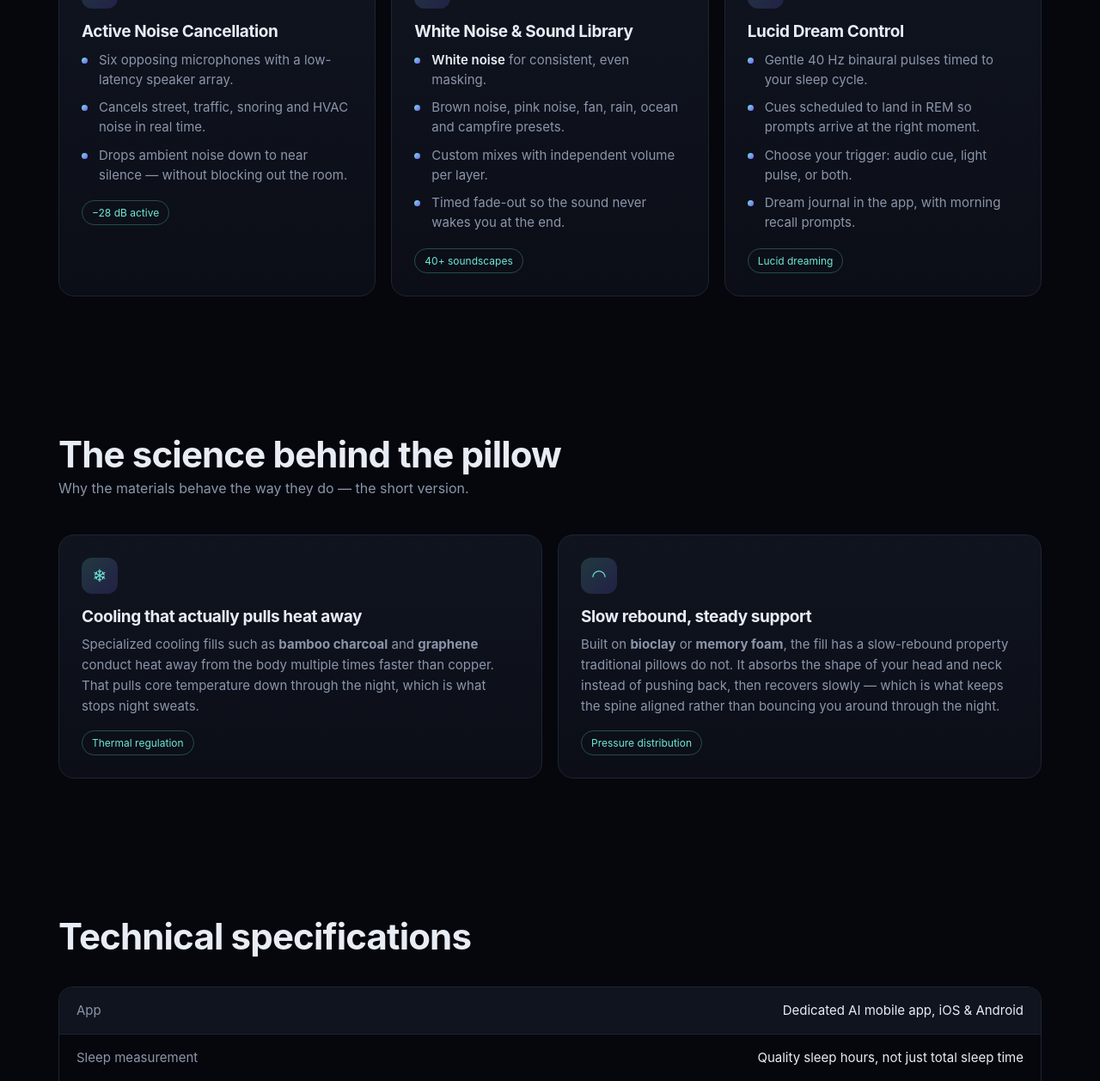
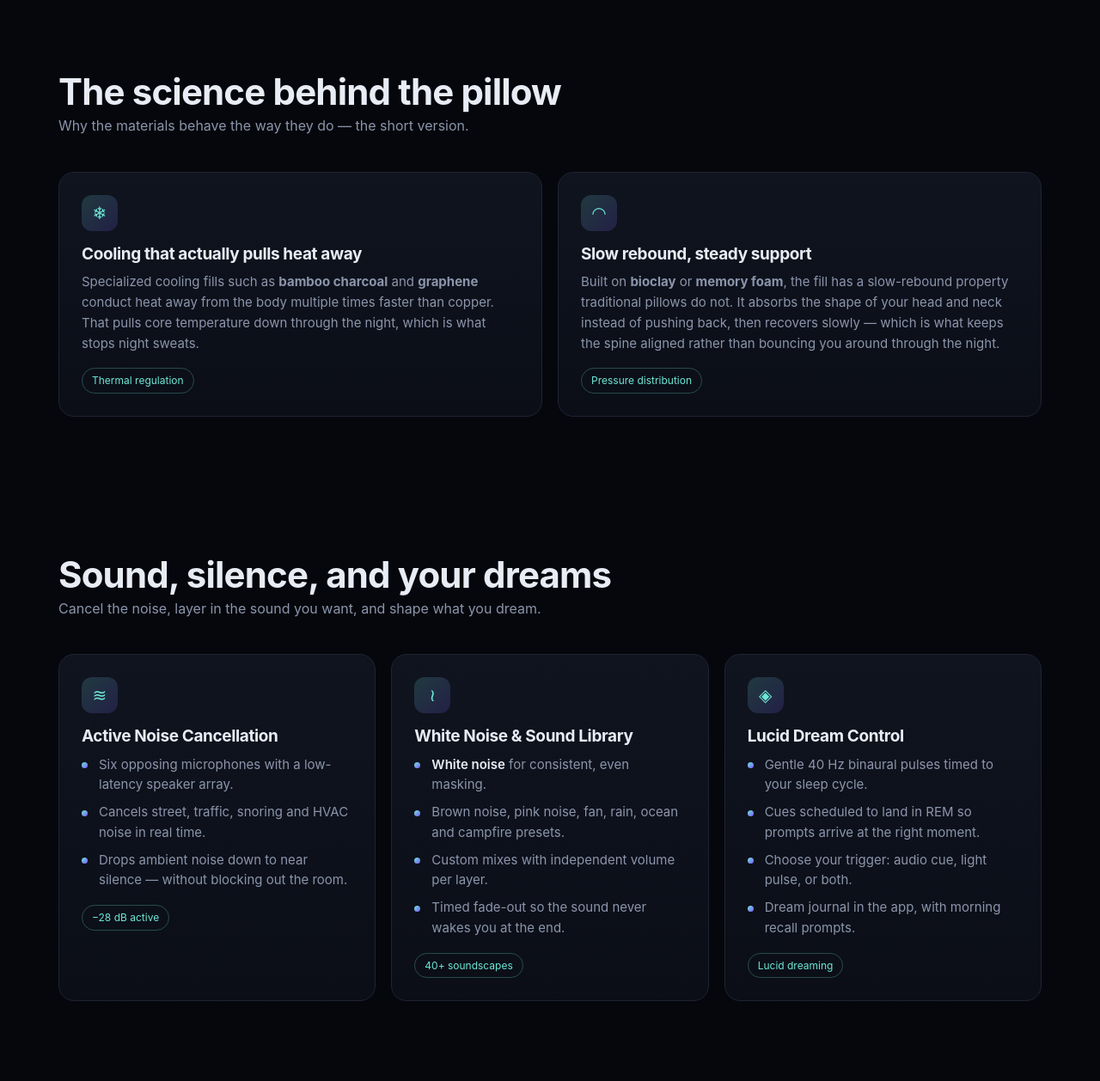
Before and after one commit to maximuskscmdev-lang/quantum-pillow, a plain HTML site: page index.html in a window 1280 px wide. Shown: the part 1413-2671 px from the top of the page at 86% size. Drawn offline with Linux system fonts and the light colour scheme.

Commit message:
Split features into three sections
Split the single six-card grid into Features (AI sleep tracking,
personalized design, 30-day trial), Science, and a new Sound & Dreams
section (ANC, noise library, lucid dream control). Update nav and README.

```diff
--- a/index.html
+++ b/index.html
@@ -15,6 +15,7 @@
   <nav>
     <a href="#features">Features</a>
     <a href="#science">Science</a>
+    <a href="#comfort">Sound &amp; Dreams</a>
     <a href="#specs">Specs</a>
     <a href="#buy">Buy</a>
   </nav>
@@ -61,7 +62,7 @@
   <!-- FEATURES -->
   <section id="features" class="features">
     <h2>Built to rewrite your night</h2>
-    <p class="sub">Six systems working in phase while you sleep.</p>
+    <p class="sub">Three things that matter most: how you sleep, how it fits you, and how long you get to decide.</p>
 
     <div class="grid">
 
@@ -99,6 +100,50 @@
         <span class="tag">Risk free</span>
       </article>
 
+    </div>
+  </section>
+
+  <!-- SCIENCE -->
+  <section id="science" class="science">
+    <h2>The science behind the pillow</h2>
+    <p class="sub">Why the materials behave the way they do — the short version.</p>
+
+    <div class="grid">
+
+      <article class="card">
+        <div class="icon">❄</div>
+        <h3>Cooling that actually pulls heat away</h3>
+        <p>
+          Specialized cooling fills such as <strong>bamboo charcoal</strong> and
+          <strong>graphene</strong> conduct heat away from the body multiple times faster
+          than copper. That pulls core temperature down through the night, which is what
+          stops night sweats.
+        </p>
+        <span class="tag">Thermal regulation</span>
+      </article>
+
+      <article class="card">
+        <div class="icon">◠</div>
+        <h3>Slow rebound, steady support</h3>
+        <p>
+          Built on <strong>bioclay</strong> or <strong>memory foam</strong>, the fill has a
+          slow-rebound property traditional pillows do not. It absorbs the shape of your head
+          and neck instead of pushing back, then recovers slowly — which is what keeps the
+          spine aligned rather than bouncing you around through the night.
+        </p>
+        <span class="tag">Pressure distribution</span>
+      </article>
+
+    </div>
+  </section>
+
+  <!-- COMFORT & SOUND -->
+  <section id="comfort" class="comfort">
+    <h2>Sound, silence, and your dreams</h2>
+    <p class="sub">Cancel the noise, layer in the sound you want, and shape what you dream.</p>
+
+    <div class="grid">
+
       <article class="card">
         <div class="icon">≋</div>
         <h3>Active Noise Cancellation</h3>
@@ -132,40 +177,6 @@
           <li>Dream journal in the app, with morning recall prompts.</li>
         </ul>
         <span class="tag">Lucid dreaming</span>
-      </article>
-
-    </div>
-  </section>
-
-  <!-- SCIENCE -->
-  <section id="science" class="science">
-    <h2>The science behind the pillow</h2>
-    <p class="sub">Why the materials behave the way they do — the short version.</p>
-
-    <div class="grid">
-
-      <article class="card">
-        <div class="icon">❄</div>
-        <h3>Cooling that actually pulls heat away</h3>
-        <p>
-          Specialized cooling fills such as <strong>bamboo charcoal</strong> and
-          <strong>graphene</strong> conduct heat away from the body multiple times faster
-          than copper. That pulls core temperature down through the night, which is what
-          stops night sweats.
-        </p>
-        <span class="tag">Thermal regulation</span>
-      </article>
-
-      <article class="card">
-        <div class="icon">◠</div>
-        <h3>Slow rebound, steady support</h3>
-        <p>
-          Built on <strong>bioclay</strong> or <strong>memory foam</strong>, the fill has a
-          slow-rebound property traditional pillows do not. It absorbs the shape of your head
-          and neck instead of pushing back, then recovers slowly — which is what keeps the
-          spine aligned rather than bouncing you around through the night.
-        </p>
-        <span class="tag">Pressure distribution</span>
       </article>
 
     </div>
--- a/style.css
+++ b/style.css
@@ -170,8 +170,8 @@ a { color: inherit; text-decoration: none; }
 @keyframes float { 50% { transform: translateY(-22px); } }
 
 /* SECTIONS */
-.features, .science, .specs, .buy { max-width: 1200px; margin: 0 auto; padding: 80px 28px; }
-.features h2, .science h2, .specs h2 { font-size: clamp(28px, 4vw, 42px); }
+.features, .science, .comfort, .specs, .buy { max-width: 1200px; margin: 0 auto; padding: 80px 28px; }
+.features h2, .science h2, .comfort h2, .specs h2 { font-size: clamp(28px, 4vw, 42px); }
 .sub { color: var(--muted); margin-top: -18px; }
 
 .grid {
```
Also changed, not shown: 1 other file.
